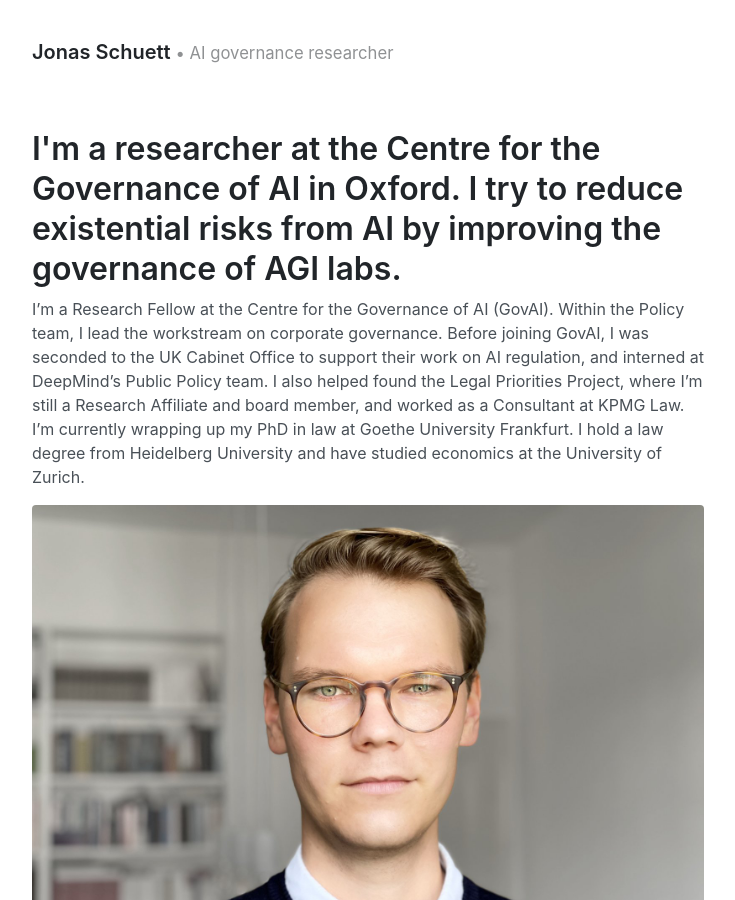
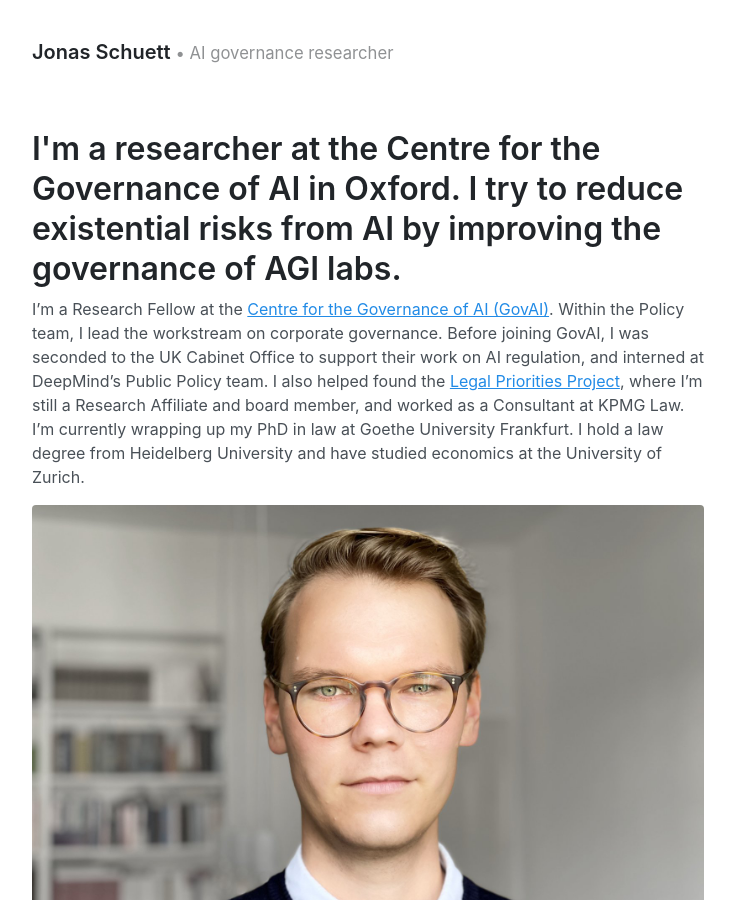
Before and after one commit to jonasschuett/jonasschuett.github.io, a Jekyll site: the page built from _posts/2020-04-04-introduction.md, in a window 1280 px wide and 900 px high. Shown: the whole window, without its empty margins (272-1007 px from the left). Built offline with Jekyll 4.4.1, drawn with Linux system fonts in a browser that asks for light colours; part of the change alters nothing that is shown.

```diff
--- a/_posts/2020-04-04-introduction.md
+++ b/_posts/2020-04-04-introduction.md
@@ -3,7 +3,7 @@ layout: page
 title: I'm a researcher at the Centre for the Governance of AI in Oxford. I try to reduce existential risks from AI by improving the governance of AGI labs.
 ---
 
-I'm a Research Fellow at the Centre for the Governance of AI (GovAI). Within the Policy team, I lead the workstream on corporate governance. Before joining GovAI, I was seconded to the UK Cabinet Office to support their work on AI regulation, and interned at DeepMind’s Public Policy team. I also helped found the Legal Priorities Project, where I'm still a Research Affiliate and board member, and worked as a Consultant at KPMG Law. I'm currently wrapping up my PhD in law at Goethe University Frankfurt. I hold a law degree from Heidelberg University and have studied economics at the University of Zurich.
+I'm a Research Fellow at the [Centre for the Governance of AI (GovAI)](https://www.governance.ai/). Within the Policy team, I lead the workstream on corporate governance. Before joining GovAI, I was seconded to the UK Cabinet Office to support their work on AI regulation, and interned at DeepMind’s Public Policy team. I also helped found the [Legal Priorities Project](https://www.legalpriorities.org/), where I'm still a Research Affiliate and board member, and worked as a Consultant at KPMG Law. I'm currently wrapping up my PhD in law at Goethe University Frankfurt. I hold a law degree from Heidelberg University and have studied economics at the University of Zurich.
 
 ![Jonas Schuett](/jonasschuett.jpg "Jonas Schuett")
 
```
